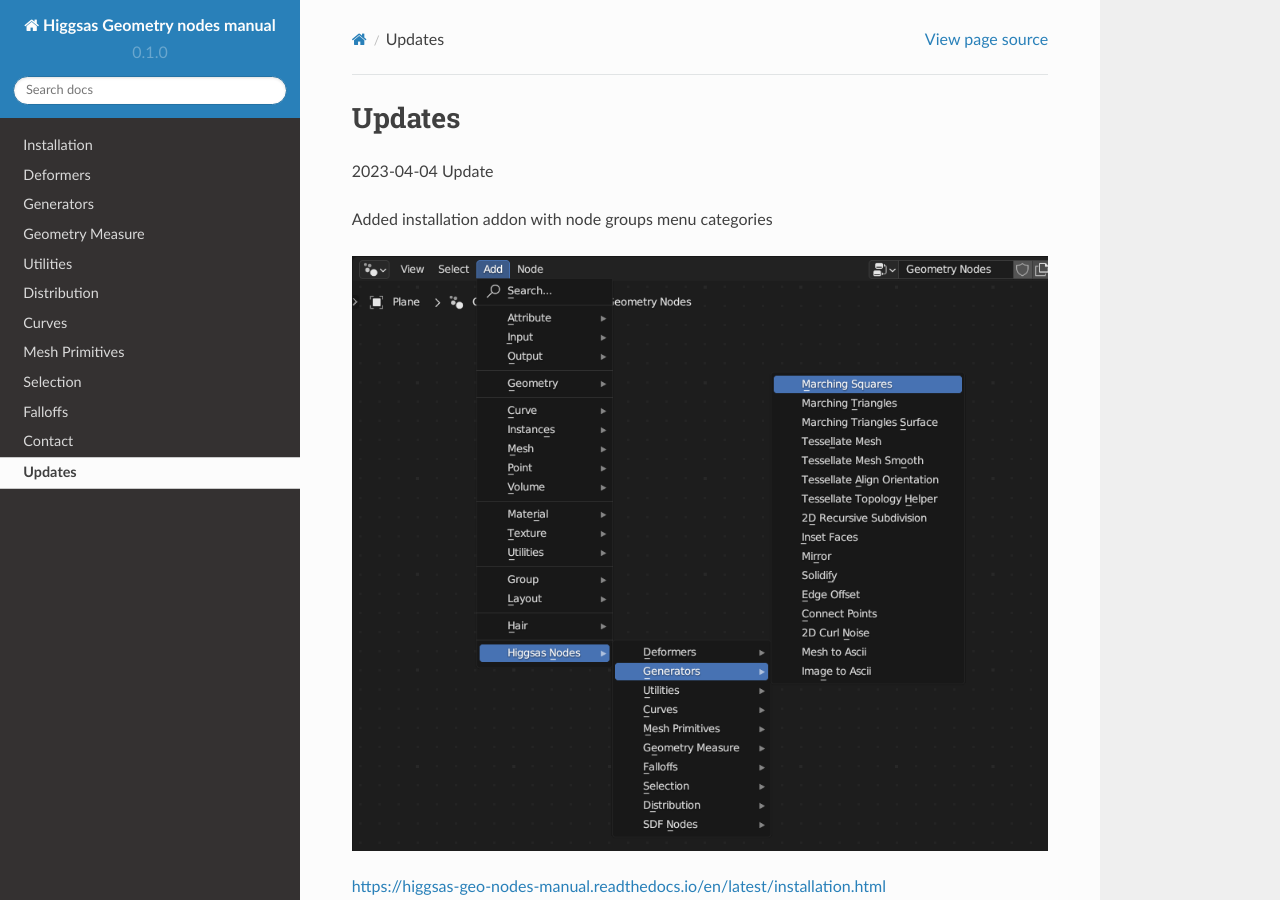
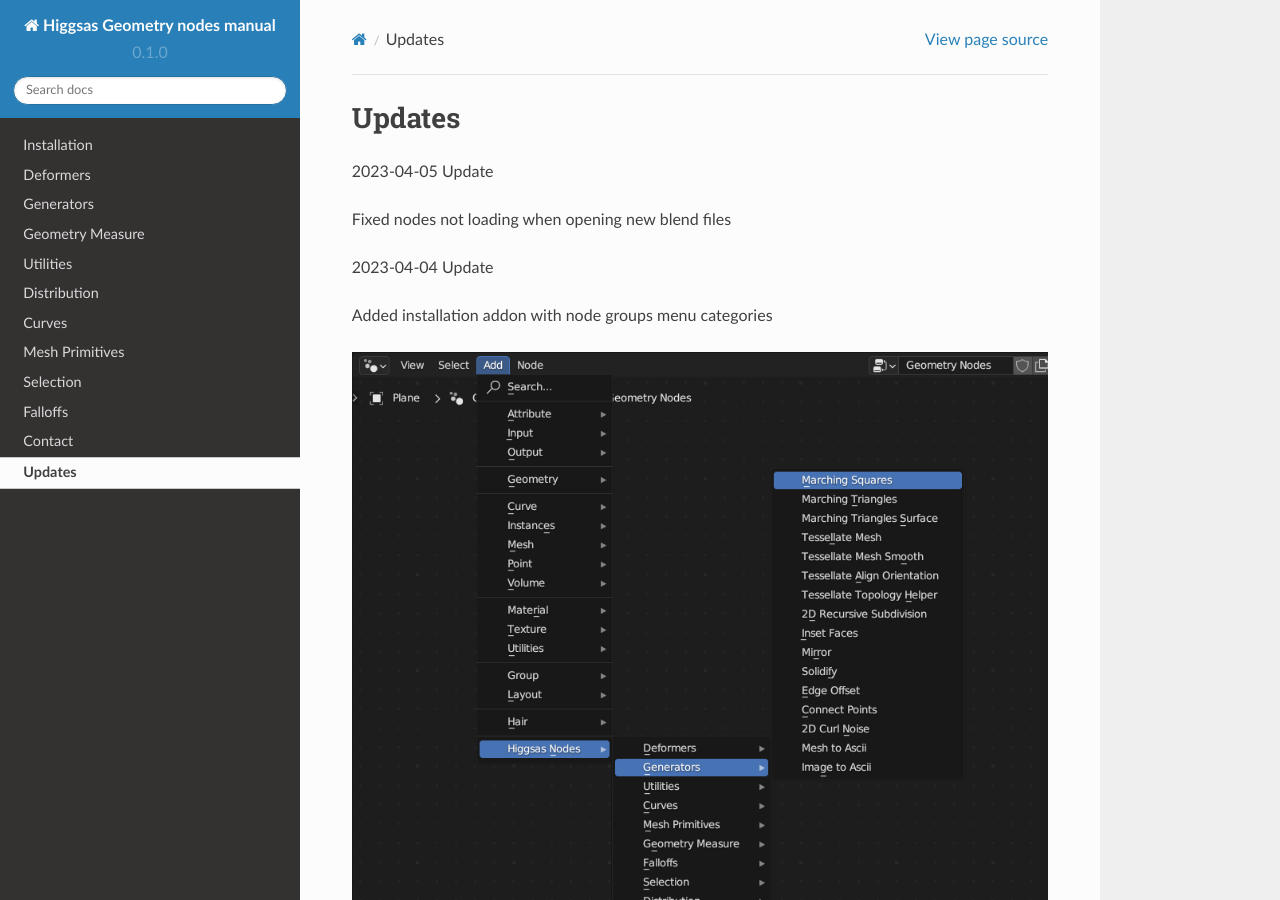
Before and after one commit to higgsas/higgsas_geo_nodes_manual, a Sphinx documentation site: the page built from docs/updates.rst, in a window 1280 px wide and 900 px high. Built offline with Sphinx 7.4.7 and the Read the Docs theme 2.0.0, drawn with Linux system fonts in a browser that asks for light colours.

Commit message:
Update updates.rst

```diff
--- a/docs/updates.rst
+++ b/docs/updates.rst
@@ -1,5 +1,9 @@
 Updates
 ===================================
+
+2023-04-05 Update
+
+Fixed nodes not loading when opening new blend files
 
 2023-04-04 Update
 
```
